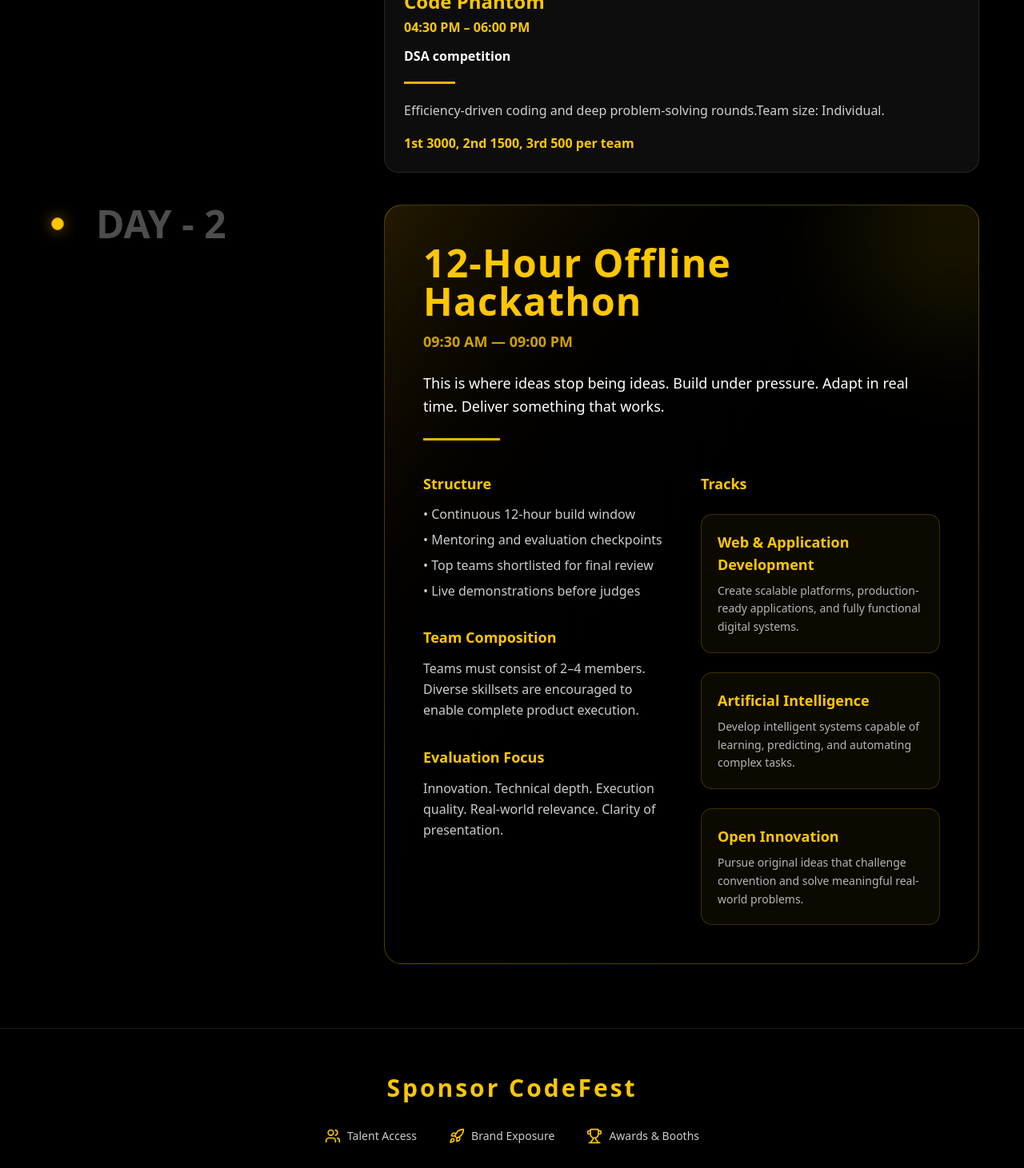
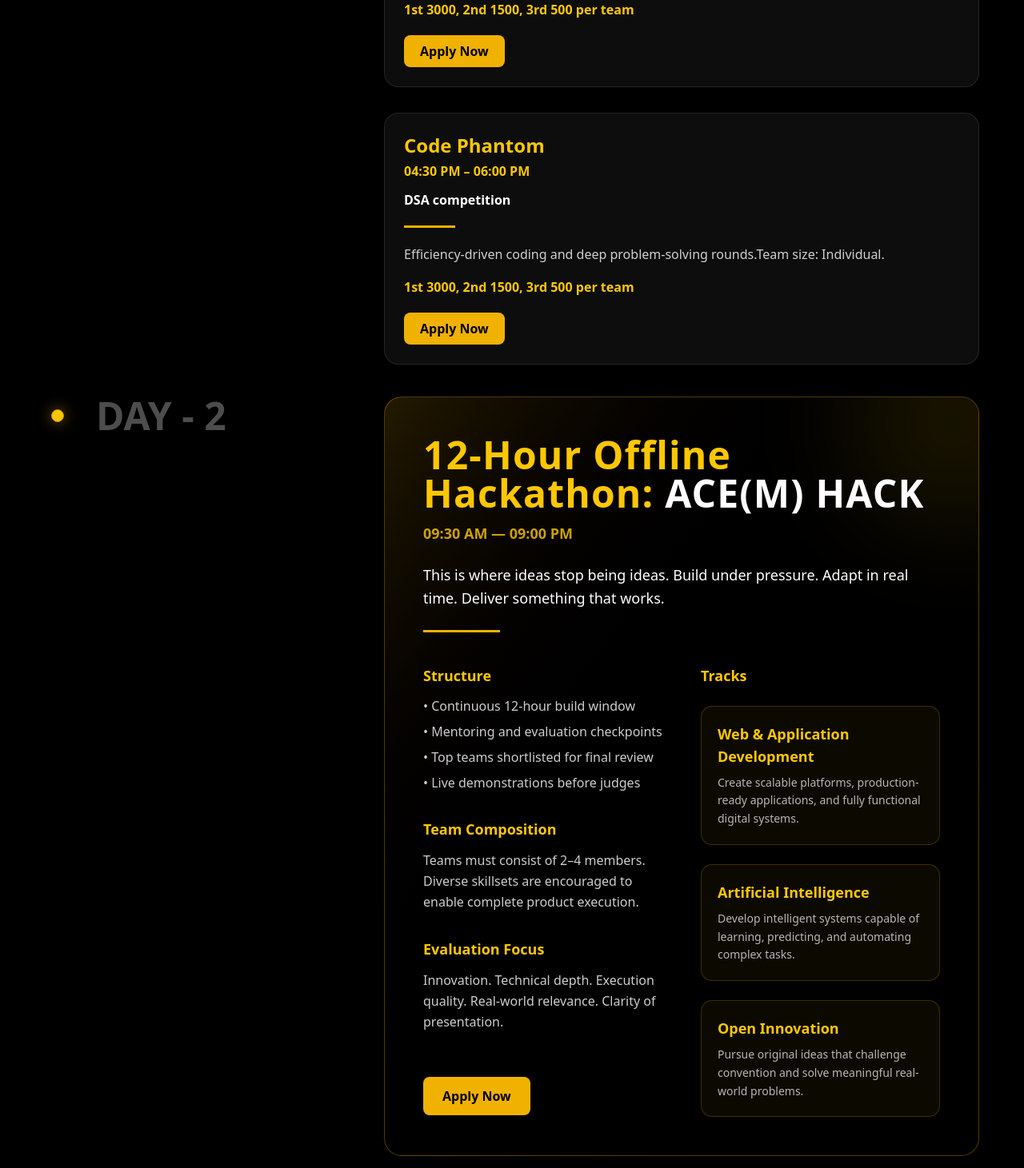
Before and after one commit to Namiiii-sys/Codefest-2.0, a Next.js app: page /events in a window 1280 px wide. Shown: the part 1330-2791 px from the top of the page at 80% size. Built offline with nearby package versions, Linux system fonts and the light colour scheme.

Commit message:
registration links

```diff
--- a/app/(home)/components/about.tsx
+++ b/app/(home)/components/about.tsx
@@ -30,8 +30,8 @@
             Expanding into a two-day format this year, CodeFest 2.0 culminates in a 12-hour hackathon that emphasizes prototype development, scalability, and presentation. Through mentorship, expert judging, and a competitive yet collaborative environment, the event strives to bridge the gap between academic learning and real-world innovation.
           </p>
 
-          <p className="text-yellow-400 text-center text-lg md:text-xl font-extrabold tracking-wide">
-            The 12-Hour Sprint to Innovation.
+          <p className="text-yellow-400 text-center text-lg md:text-2xl font-extrabold tracking-wide py-4">
+            "The 12-Hour Sprint to Innovation"
           </p>
         </div>
 
--- a/app/(home)/components/hero.tsx
+++ b/app/(home)/components/hero.tsx
@@ -79,7 +79,7 @@
 
         <div className="flex flex-col md:flex-row md:gap-6">
           <Link
-            href="#timeline"
+            href="https://unstop.com/college-fests/cbs-codefest-20-acm-sscbs-442766" target="_blank"
             className="mt-6 py-3 px-8 text-lg font-semibold bg-yellow-500 text-black rounded-md shadow-lg transition-all hover:bg-yellow-500"
           >
             Register Now
--- a/app/(home)/components/timeline.tsx
+++ b/app/(home)/components/timeline.tsx
@@ -20,6 +20,10 @@
   short: string;
   time: string;
   long: string;
+  links?: {
+    name: string;
+    url: string;
+  }[];
 };
 
 const day1: Item[] = [
@@ -27,8 +31,30 @@
     title: "Online Registration Starts",
     date: "",
     time: "on 20th Feb",
-    short: "<registration link>",
+    short: "Registration links:",
     long: "",
+    links: [
+      {
+        name: "Codefest 2.0",
+        url: "https://unstop.com/college-fests/cbs-codefest-20-acm-sscbs-442766",
+      },
+      {
+        name: "Web Auction",
+        url: "https://unstop.com/hackathons/web-auction-cbs-codefest-20-shaheed-sukhdev-college-of-business-studies-sscbs-du-delhi-1645678",
+      },
+      {
+        name: "Code Phantom",
+        url: "https://unstop.com/hackathons/code-phantom-cbs-codefest-20-shaheed-sukhdev-college-of-business-studies-sscbs-du-delhi-1645675",
+      },
+      {
+        name: "Design Apocalypse",
+        url: "https://unstop.com/hackathons/design-apocalypse-cbs-codefest-20-shaheed-sukhdev-college-of-business-studies-sscbs-du-delhi-1645680",
+      },
+      {
+        name: "Blind Code",
+        url: "https://unstop.com/hackathons/blind-code-cbs-codefest-20-shaheed-sukhdev-college-of-business-studies-sscbs-du-delhi-1645679",
+      },
+    ],
   },
   {
     title: "Online Registration Ends",
@@ -205,6 +231,38 @@
                 <p className="md:text-md text-sm text-neutral-200 leading-relaxed whitespace-pre-line">
                   {item.long}
                 </p>
+                {item.links && (
+                  <div className="mt-5">
+
+
+                    <div className="flex flex-wrap gap-2">
+                      {item.links.map((link, i) => (
+                        <a
+                          key={i}
+                          href={link.url}
+                          target="_blank"
+                          rel="noopener noreferrer"
+                          className="
+            px-3 py-1.5
+            text-xs md:text-sm
+            font-semibold
+            text-yellow-400
+            border border-yellow-500/40
+            rounded-md
+            hover:bg-yellow-500
+            hover:text-black
+            hover:shadow-[0_0_12px_rgba(250,204,21,0.6)]
+            transition-all
+            duration-200
+          "
+                        >
+                          {link.name}
+                        </a>
+                      ))}
+                    </div>
+
+                  </div>
+                )}
               </div>
             </div>
           ))}
--- a/app/(home)/events/eventx.tsx
+++ b/app/(home)/events/eventx.tsx
@@ -31,6 +31,7 @@
               </>
             }
             prize="1st 3000, 2nd 1500, 3rd 500 per team"
+            link="https://unstop.com/hackathons/web-auction-cbs-codefest-20-shaheed-sukhdev-college-of-business-studies-sscbs-du-delhi-1645678"
           />
 
 
@@ -41,6 +42,7 @@
             short="Time-bound UI/UX sprint"
             long="Rapid design challenge focused on usability, creativity, and execution. Team size: 2-4."
             prize="1st 3000, 2nd 1500, 3rd 500 per team"
+            link="https://unstop.com/hackathons/design-apocalypse-cbs-codefest-20-shaheed-sukhdev-college-of-business-studies-sscbs-du-delhi-1645680"
           />
 
           <EventBlock
@@ -49,6 +51,7 @@
             short="Logic-first coding challenge"
             long="Solve algorithmic problems without seeing test cases. Team size: Individual."
             prize="1st 3000, 2nd 1500, 3rd 500 per team"
+            link="https://unstop.com/hackathons/blind-code-cbs-codefest-20-shaheed-sukhdev-college-of-business-studies-sscbs-du-delhi-1645679"
           />
 
           <EventBlock
@@ -57,6 +60,7 @@
             short="DSA competition"
             long="Efficiency-driven coding and deep problem-solving rounds.Team size: Individual."
             prize="1st 3000, 2nd 1500, 3rd 500 per team"
+            link="https://unstop.com/hackathons/code-phantom-cbs-codefest-20-shaheed-sukhdev-college-of-business-studies-sscbs-du-delhi-1645675"
           />
         </div>
       ),
@@ -76,7 +80,7 @@
             <div className="relative z-10">
 
               <h4 className="text-yellow-400 font-extrabold text-3xl md:text-5xl tracking-wide">
-                12-Hour Offline Hackathon
+                12-Hour Offline Hackathon:  <span className="text-white"> ACE(M) HACK</span>
               </h4>
 
               <p className="text-yellow-400/80 font-semibold mt-3 text-lg">
@@ -138,6 +142,26 @@
                     Real-world relevance. Clarity of presentation.
                   </p>
                 </div>
+
+                <a
+                  href="https://unstop.com/college-fests/cbs-codefest-20-acm-sscbs-442766"
+                  target="_blank"
+                  rel="noopener noreferrer"
+                  className="
+    inline-block
+    mt-6
+    bg-yellow-500
+    hover:bg-yellow-400
+    text-black
+    font-bold
+    px-6 py-3
+    rounded-md
+    transition-all
+    hover:shadow-[0_0_18px_rgba(250,204,21,0.8)]
+  "
+                >
+                  Apply Now
+                </a>
 
               </div>
 
@@ -233,12 +257,14 @@
   time,
   long,
   prize,
+  link,
 }: {
   title: string;
   short: string;
   time: string;
   long: React.ReactNode;
   prize: string;
+  link?: string;
 }) {
   return (
     <div className="rounded-2xl border border-white/10 bg-white/5 backdrop-blur-xl p-6">
@@ -266,6 +292,27 @@
           {prize}
         </p>
       )}
+      {link && (
+        <a
+          href={link}
+          target="_blank"
+          rel="noopener noreferrer"
+          className="
+      inline-block
+      mt-5
+      bg-yellow-500
+      hover:bg-yellow-400
+      text-black
+      font-semibold
+      px-5 py-2
+      rounded-md
+      transition-all
+      hover:shadow-[0_0_16px_rgba(250,204,21,0.7)]
+    "
+        >
+          Apply Now
+        </a>
+      )}
 
     </div>
   );
```
Lines whose indentation alone changed are shown as unchanged.
